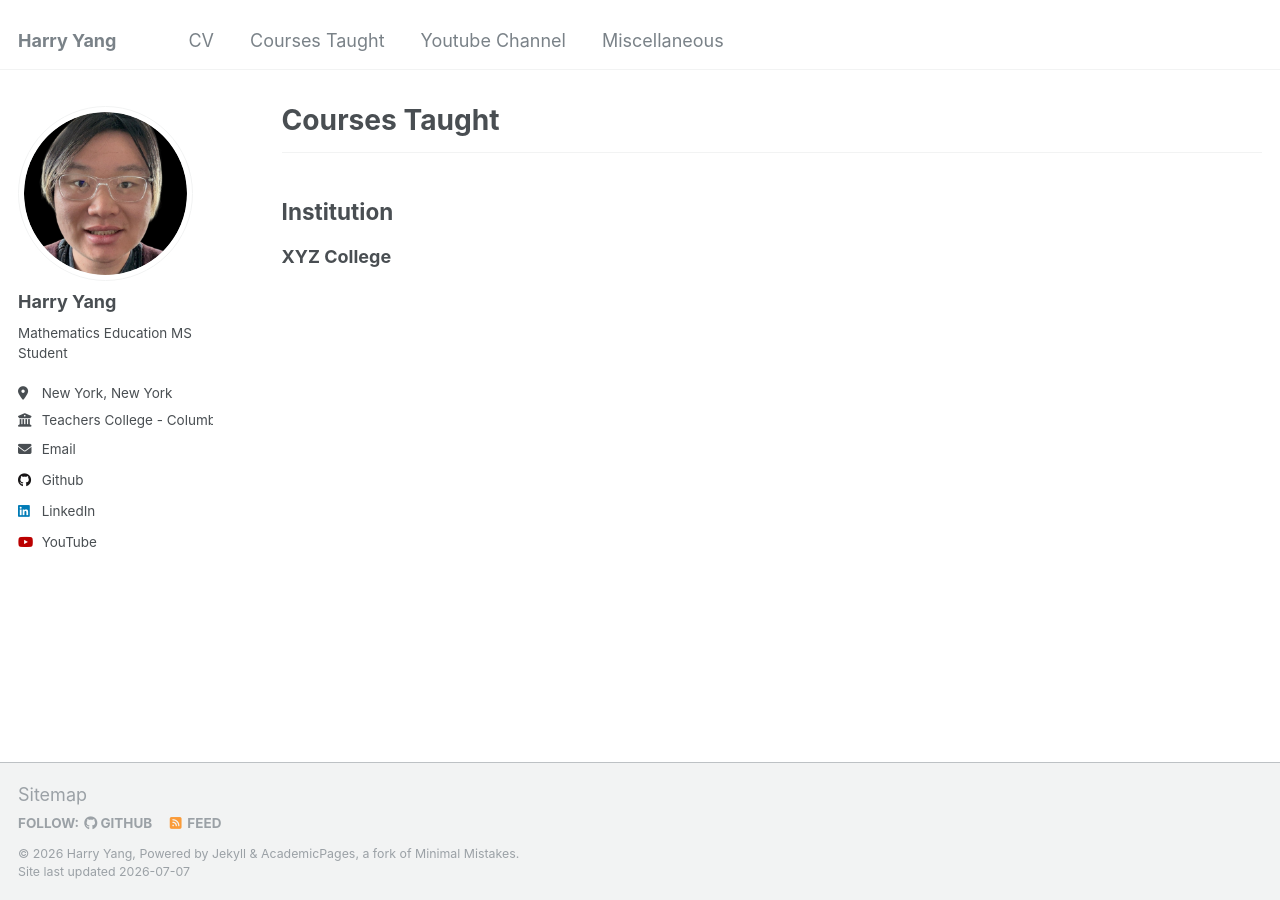
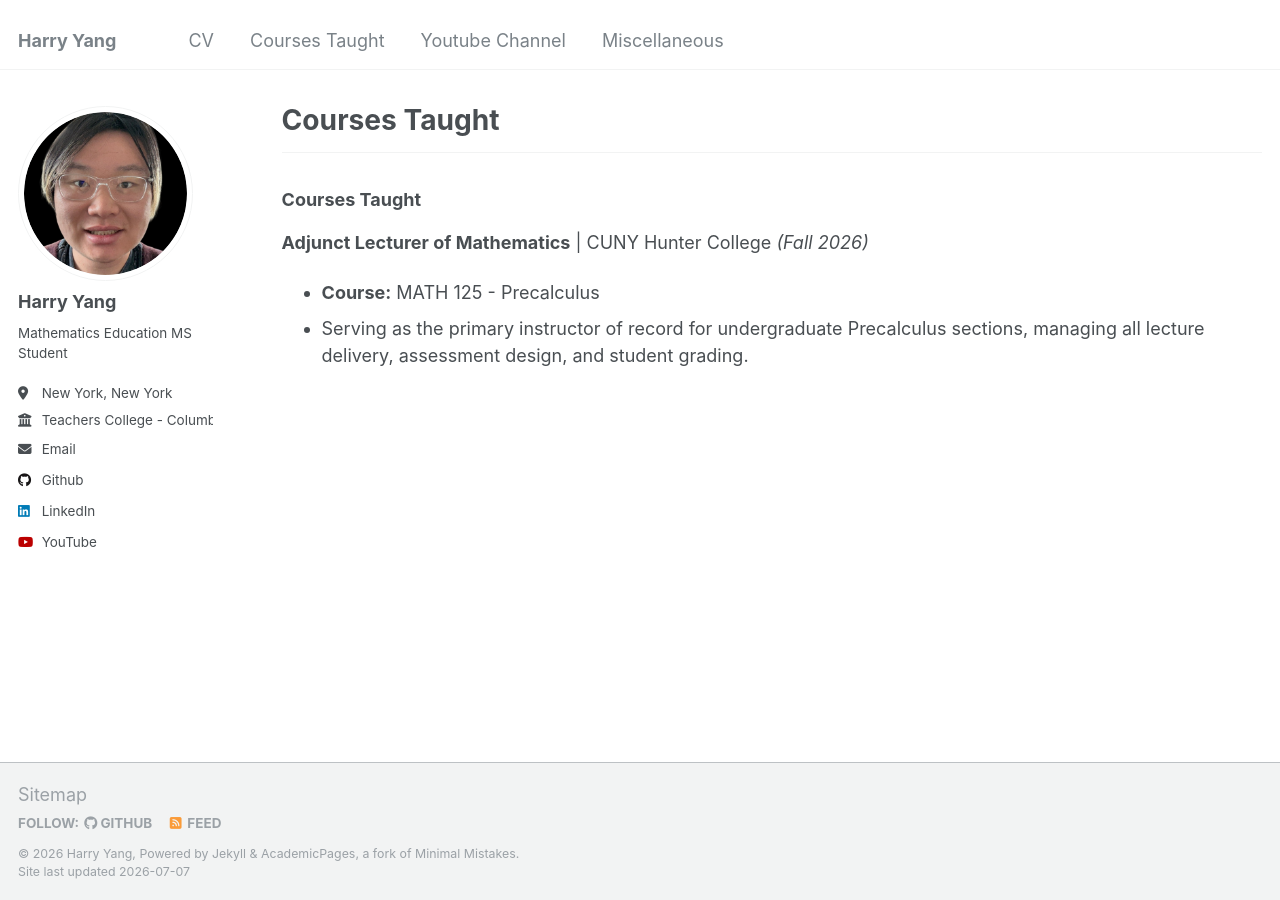
Before and after one commit to harry-yangmath/harry-yangmath.github.io, a Jekyll site: the page built from _pages/courses.md, in a window 1280 px wide. Built offline with Jekyll 4.4.1, drawn with Linux system fonts in a browser that asks for light colours.

Commit message:
updated courses taught

```diff
--- a/_pages/courses.md
+++ b/_pages/courses.md
@@ -10,5 +10,8 @@ redirect_from:
 
 ---
 
-## Institution
-**XYZ College**
+### Courses Taught
+
+**Adjunct Lecturer of Mathematics** | CUNY Hunter College *(Fall 2026)*
+* **Course:** MATH 125 - Precalculus
+* Serving as the primary instructor of record for undergraduate Precalculus sections, managing all lecture delivery, assessment design, and student grading.
```
